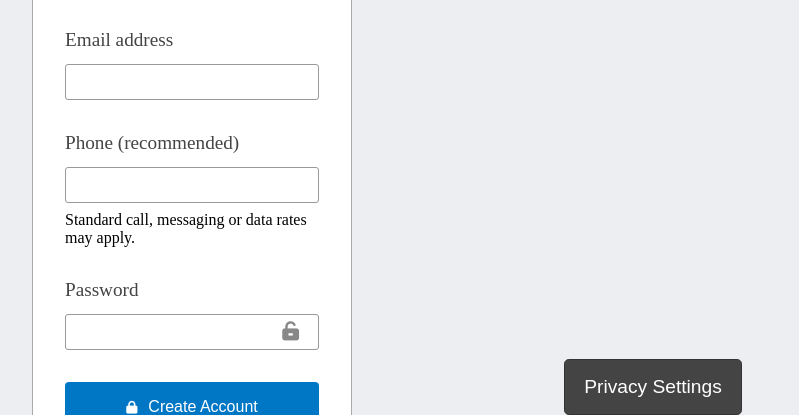
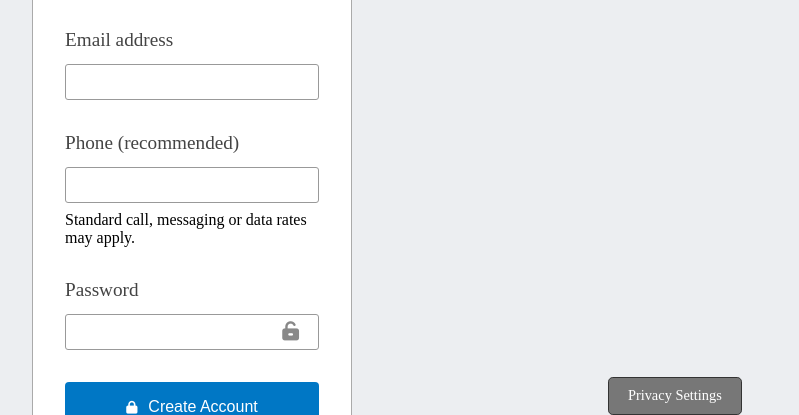
Before and after one commit to temesghentekeste/mint.com-signup-clone, a plain HTML site: page index.html in a window 1280 px wide. Shown: the part 385-800 px from the top of the page, without its empty margins (448-1247 px from the left). Drawn offline with Linux system fonts and the light colour scheme.

Commit message:
replaced the button for privacy settings at the end of the page with a div

```diff
--- a/index.html
+++ b/index.html
@@ -116,7 +116,7 @@
       </div>
 
       <div id="footer-privacy" class="flex-h">
-        <button class="btn">Privacy Settings</button>
+        <div class="btn">Privacy Settings</div>
       </div>
     </footer>
 
--- a/stylesheets/main.css
+++ b/stylesheets/main.css
@@ -251,10 +251,10 @@ a {
   margin-right: 5rem;
 }
 
-#footer-privacy button {
-  background: #444;
-  padding: 1rem 1.2rem;
-  font-size: 1.2rem;
+#footer-privacy div {
+  background: #777;
+  padding: 0.6rem 1.2rem;
+  font-size: 0.9rem;
   position: fixed;
   bottom: 0;
   right: 90px;
```
